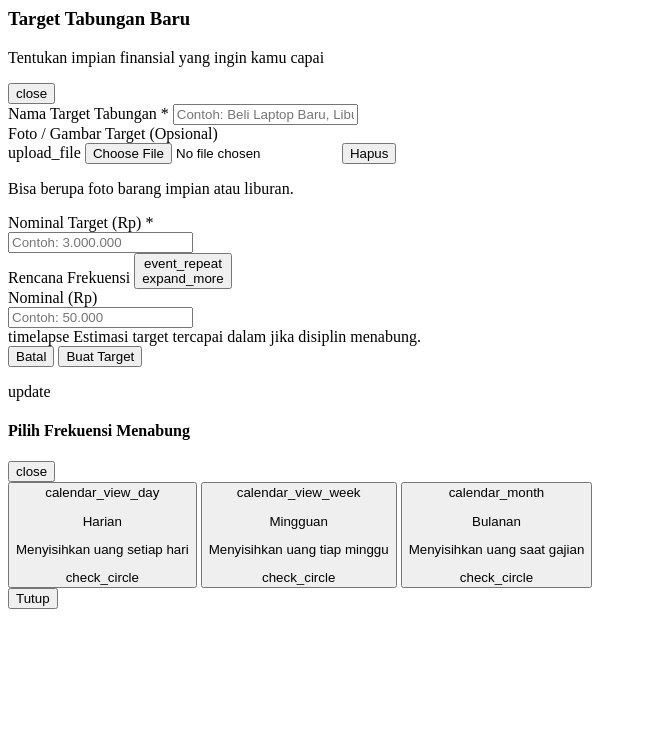
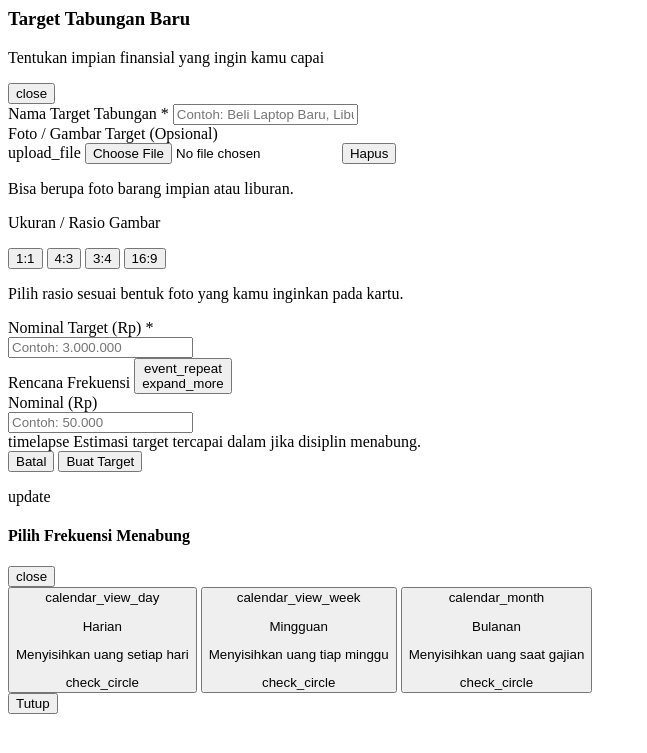
Before and after one commit to AliAlhafidz/PencatatTabungan, a Django app: page /goals/create/ in a window 1280 px wide. Shown: the top 753 px of the page, without its empty margins (0-647 px from the left). Run offline with Django 5.2, Linux system fonts and the light colour scheme; data comes from the database, SQL or seed files in the repository.

Commit message:
feat: tambah aspect ratio picker gambar pada form target tabungan
- Tambah field image_ratio pada model SavingsGoal (1:1, 4:3, 3:4, 16:9)
- Buat dan jalankan migrasi 0004_savingsgoal_image_ratio
- Form modal tampilkan chip rasio gambar setelah foto dipilih
- Preview thumbnail di form berubah sesuai rasio yang dipilih
- goal_card.html: naikkan tinggi gambar h-40 ke h-48 (default), h-56 untuk 3:4, h-44 untuk 16:9
- goal_progress_card.html: tinggi gambar juga menyesuaikan image_ratio
- forms.py: tambah image_ratio ke field SavingsGoalForm

```diff
--- a/savings/forms.py
+++ b/savings/forms.py
@@ -8,6 +8,7 @@
         fields = [
             'name',
             'image',
+            'image_ratio',
             'target_amount',
             'period_frequency',
             'planned_amount_per_period',
--- a/savings/models.py
+++ b/savings/models.py
@@ -47,7 +47,15 @@
     description = models.TextField(blank=True, null=True)
     icon_name = models.CharField(max_length=50, default='savings')
     color_theme = models.CharField(max_length=20, choices=COLOR_CHOICES, default='blue')
+    IMAGE_RATIO_CHOICES = [
+        ('1:1', 'Kotak (1:1)'),
+        ('4:3', 'Landscape (4:3)'),
+        ('3:4', 'Portrait (3:4)'),
+        ('16:9', 'Widescreen (16:9)'),
+    ]
+
     image = models.ImageField(upload_to='goals/', blank=True, null=True)
+    image_ratio = models.CharField(max_length=10, choices=IMAGE_RATIO_CHOICES, default='4:3', blank=True)
     target_amount = models.DecimalField(max_digits=14, decimal_places=2)
     current_amount = models.DecimalField(max_digits=14, decimal_places=2, default=Decimal('0.00'))
     currency = models.CharField(max_length=10, default='IDR')
--- a/templates/savings/partials/goal_form_modal.html
+++ b/templates/savings/partials/goal_form_modal.html
@@ -7,7 +7,9 @@
         displayPlannedAmount: '',
         frequency: '{{ form.period_frequency.value|default:"WEEKLY" }}',
         imagePreview: '{% if goal.image %}{{ goal.image.url }}{% endif %}',
+        imageRatio: '{{ goal.image_ratio|default:"4:3" }}',
         showFrequencyModal: false,
+        showRatioPicker: false,
 
         get frequencyLabel() {
             if (this.frequency === 'DAILY') return 'Harian';
@@ -50,11 +52,13 @@
             const file = event.target.files[0];
             if (file) {
                 this.imagePreview = URL.createObjectURL(file);
+                this.showRatioPicker = true;
             }
         },
 
         removeImage() {
             this.imagePreview = '';
+            this.showRatioPicker = false;
             const input = document.getElementById('id_image');
             if (input) input.value = '';
         },
@@ -111,9 +115,19 @@
             <!-- Upload Foto Target -->
             <div class="space-y-1.5">
                 <label class="text-xs font-bold text-apptext">Foto / Gambar Target (Opsional)</label>
-                <div class="flex items-center gap-3.5 bg-surface-container-high/60 p-3 rounded-3xl border border-outline-variant/25">
-                    <!-- Preview Thumbnail -->
-                    <div class="w-16 h-16 rounded-2xl bg-surface-container-highest flex items-center justify-center overflow-hidden border border-outline-variant/30 shrink-0">
+                <!-- Hidden input for image_ratio -->
+                <input type="hidden" name="image_ratio" :value="imageRatio">
+
+                <!-- Photo Row: Thumbnail + Upload Controls -->
+                <div class="flex items-start gap-3.5 bg-surface-container-high/60 p-3 rounded-3xl border border-outline-variant/25">
+                    <!-- Preview Thumbnail — dynamic ratio via inline style -->
+                    <div class="rounded-2xl bg-surface-container-highest flex items-center justify-center overflow-hidden border border-outline-variant/30 shrink-0 transition-all duration-300"
+                         :style="imagePreview
+                             ? (imageRatio === '1:1'   ? 'width:64px; height:64px;'
+                              : imageRatio === '3:4'   ? 'width:52px; height:70px;'
+                              : imageRatio === '16:9'  ? 'width:80px; height:45px;'
+                              : /* 4:3 default */        'width:64px; height:48px;')
+                             : 'width:64px; height:64px;'">
                         <template x-if="imagePreview">
                             <img :src="imagePreview" class="w-full h-full object-cover">
                         </template>
@@ -135,7 +149,64 @@
                         <p class="text-[10px] text-outline">Bisa berupa foto barang impian atau liburan.</p>
                     </div>
                 </div>
+
+                <!-- Aspect Ratio Picker — muncul setelah foto dipilih -->
+                <div x-show="imagePreview" x-cloak class="space-y-2">
+                    <p class="text-[11px] font-bold text-outline uppercase tracking-wide">Ukuran / Rasio Gambar</p>
+                    <div class="grid grid-cols-4 gap-2">
+                        <!-- 1:1 -->
+                        <button type="button"
+                                @click="imageRatio = '1:1'"
+                                :class="imageRatio === '1:1'
+                                    ? 'bg-primary text-surface border-primary shadow-md shadow-primary/20'
+                                    : 'bg-surface-container-high text-outline border-outline-variant/30 hover:border-primary/40 hover:text-primary'"
+                                class="flex flex-col items-center gap-1.5 py-2.5 px-1 rounded-2xl border text-[10px] font-bold transition-all touch-bounce">
+                            <!-- Visual: square -->
+                            <div class="w-6 h-6 rounded-sm border-2"
+                                 :class="imageRatio === '1:1' ? 'border-surface' : 'border-outline'"></div>
+                            1:1
+                        </button>
+                        <!-- 4:3 -->
+                        <button type="button"
+                                @click="imageRatio = '4:3'"
+                                :class="imageRatio === '4:3'
+                                    ? 'bg-primary text-surface border-primary shadow-md shadow-primary/20'
+                                    : 'bg-surface-container-high text-outline border-outline-variant/30 hover:border-primary/40 hover:text-primary'"
+                                class="flex flex-col items-center gap-1.5 py-2.5 px-1 rounded-2xl border text-[10px] font-bold transition-all touch-bounce">
+                            <!-- Visual: landscape rect -->
+                            <div class="w-7 h-[21px] rounded-sm border-2"
+                                 :class="imageRatio === '4:3' ? 'border-surface' : 'border-outline'"></div>
+                            4:3
+                        </button>
+                        <!-- 3:4 -->
+                        <button type="button"
+                                @click="imageRatio = '3:4'"
+                                :class="imageRatio === '3:4'
+                                    ? 'bg-primary text-surface border-primary shadow-md shadow-primary/20'
+                                    : 'bg-surface-container-high text-outline border-outline-variant/30 hover:border-primary/40 hover:text-primary'"
+                                class="flex flex-col items-center gap-1.5 py-2.5 px-1 rounded-2xl border text-[10px] font-bold transition-all touch-bounce">
+                            <!-- Visual: portrait rect -->
+                            <div class="w-[18px] h-6 rounded-sm border-2"
+                                 :class="imageRatio === '3:4' ? 'border-surface' : 'border-outline'"></div>
+                            3:4
+                        </button>
+                        <!-- 16:9 -->
+                        <button type="button"
+                                @click="imageRatio = '16:9'"
+                                :class="imageRatio === '16:9'
+                                    ? 'bg-primary text-surface border-primary shadow-md shadow-primary/20'
+                                    : 'bg-surface-container-high text-outline border-outline-variant/30 hover:border-primary/40 hover:text-primary'"
+                                class="flex flex-col items-center gap-1.5 py-2.5 px-1 rounded-2xl border text-[10px] font-bold transition-all touch-bounce">
+                            <!-- Visual: wide rect -->
+                            <div class="w-8 h-[18px] rounded-sm border-2"
+                                 :class="imageRatio === '16:9' ? 'border-surface' : 'border-outline'"></div>
+                            16:9
+                        </button>
+                    </div>
+                    <p class="text-[10px] text-outline">Pilih rasio sesuai bentuk foto yang kamu inginkan pada kartu.</p>
+                </div>
             </div>
+
 
             <!-- Target Nominal (Dengan Titik Otomatis) -->
             <div class="space-y-1.5">
```
Also changed, not shown: templates/savings/partials/goal_card.html (+8 -1 lines), templates/savings/partials/goal_progress_card.html (+10 -1 lines), savings/migrations/0004_savingsgoal_image_ratio.py (added).
